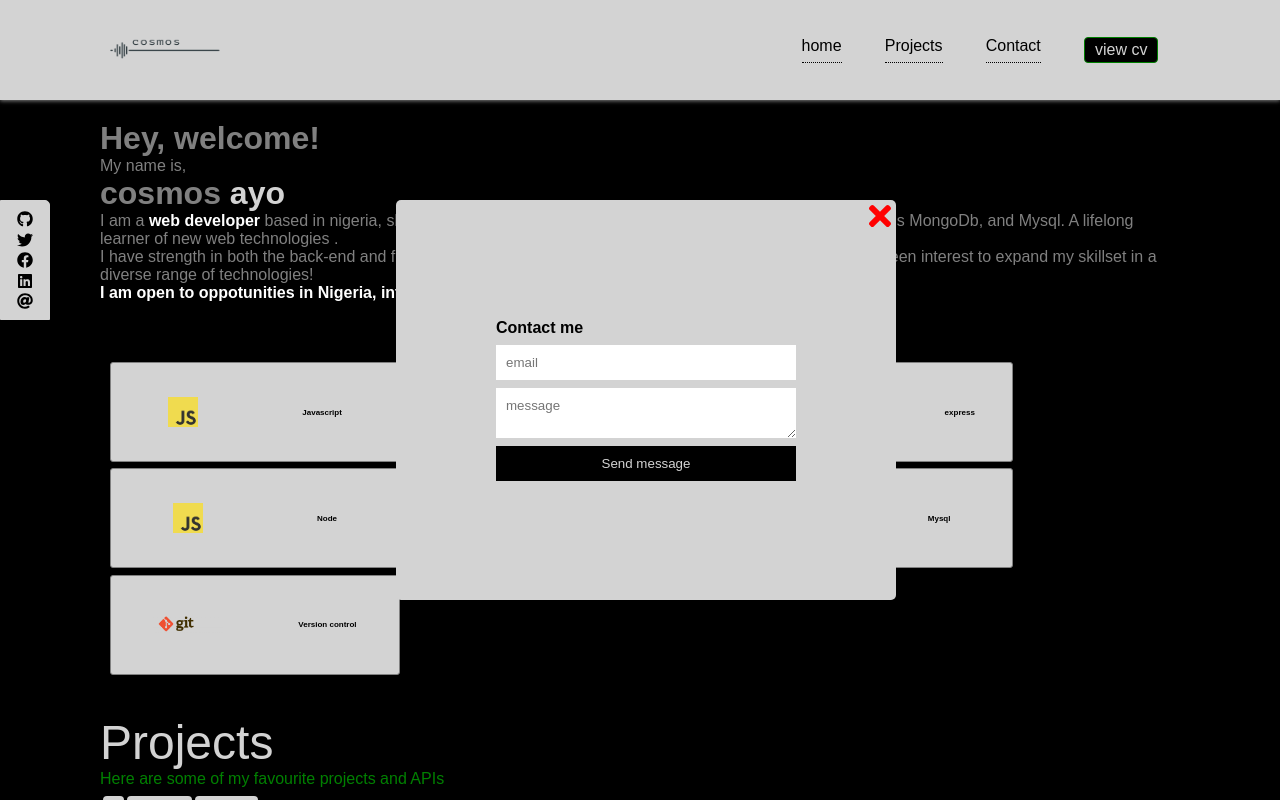
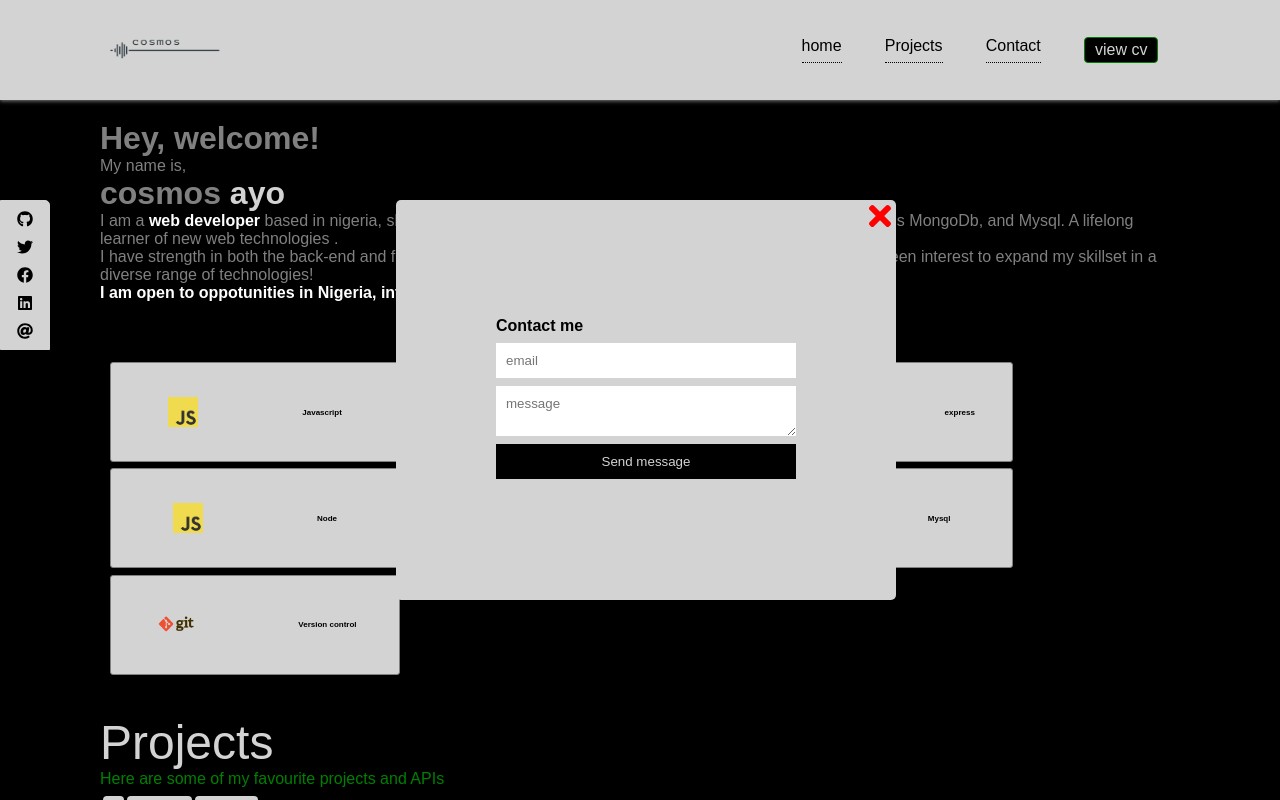
Before and after one commit to Cosmosvybes/cosmos-portfolio, a React (Vite) app: page / in a window 1280 px wide. Both pictures are taken after a click on the link "Contact". Shown: the top 800 px of the page. Built offline with nearby package versions, Linux system fonts and the light colour scheme; a web font is replaced by a local one.

Commit message:
connected the server side

```diff
--- a/src/Components/Contact.jsx
+++ b/src/Components/Contact.jsx
@@ -1,8 +1,42 @@
+import { useEffect, useState } from "react";
 import "./Contact.css";
 const Media = () => {
+  const [email, setEmail] = useState("");
+  const [message, setMessage] = useState("");
+  const [response, setResponse] = useState("");
+
   const handleContactMe = (e) => {
     e.preventDefault();
+    if (!email || !message) {
+      return;
+    }
+    const objectData = { email, message };
+    fetch("/api/contact/me/message", {
+      method: "POST",
+      headers: { "Content-Type": "Application/json" },
+      body: JSON.stringify({ ...objectData }),
+    })
+      .then((result) => {
+        if (!result.ok) {
+          throw new Error("operation failed");
+        }
+        return result.json();
+      })
+      .then((response) => {
+        setResponse(response.response);
+      })
+      .catch((err) => {
+        console.log(err);
+      });
+    setEmail("");
+    setMessage("");
   };
+
+  useEffect(() => {
+    setTimeout(() => {
+      setResponse("");
+    }, 8000);
+  }, [response]);
 
   return (
     <>
@@ -11,9 +45,24 @@ const Media = () => {
         <div className="">
           <h4> Send message! </h4>
           <form onSubmit={handleContactMe}>
-            <input type="text" placeholder="email" />
-            <textarea maxLength={200} placeholder="message" />
+            <input
+              type="email"
+              placeholder="email"
+              value={email}
+              onChange={(e) => setEmail(e.target.value)}
+            />
+            <textarea
+              maxLength={200}
+              placeholder="message"
+              value={message}
+              onChange={(e) => {
+                setMessage(e.target.value);
+              }}
+            />
             <input id="submit" type="submit" value="Send message" />
+            <p style={{ color: "lightgreen", textAlign: "center" }}>
+              {response}
+            </p>
           </form>
         </div>
       </section>
--- a/src/Components/Header.css
+++ b/src/Components/Header.css
@@ -17,7 +17,7 @@ header {
   top: 200%;
   border: 1px solid lightgrey;
   width: 50px;
-  height: 120px;
+  height: 150px;
   justify-content: space-between;
   display: flex;
   flex-direction: column;
@@ -51,6 +51,7 @@ textarea {
   padding: 10px 10px;
   margin-top: 0.5rem;
   outline: none;
+  color: black;
 }
 .contact-me input:hover {
   outline: 2px solid black;
@@ -253,9 +254,8 @@ textarea {
   }
   .icon-item {
     margin-bottom: 0.8rem;
-    font-weight: 300;
-    font-size: 1.2rem;
-    margin-top: 0.5rem;
+    /* font-weight: 300; */
+    font-size: 1.5rem;
     color: black;
   }
   .header #logo {
--- a/src/Components/Header.jsx
+++ b/src/Components/Header.jsx
@@ -34,6 +34,41 @@ const Header = () => {
   const contactMe = () => {
     setContactFormShow(!contactFormShow);
   };
+  const [email, setEmail] = useState("");
+  const [message, setMessage] = useState("");
+  const [response, setResponse] = useState("");
+
+  const handleContactMe = (e) => {
+    e.preventDefault();
+    if (!email || !message) {
+      return;
+    }
+    const objectData = { email, message };
+    fetch("/api/contact/me/message", {
+      method: "POST",
+      headers: { "Content-Type": "Application/json" },
+      body: JSON.stringify({ ...objectData }),
+    })
+      .then((result) => {
+        if (!result.ok) {
+          throw new Error("operation failed");
+        }
+        return result.json();
+      })
+      .then((response) => {
+        setResponse(response.response);
+      })
+      .catch((err) => {
+        console.log(err);
+      });
+    setEmail("");
+    setMessage("");
+  };
+    useEffect(() => {
+      setTimeout(() => {
+        setResponse("");
+      }, 8000);
+    }, [response]);
 
   return (
     <>
@@ -97,10 +132,28 @@ const Header = () => {
           {contactFormShow && (
             <div className="">
               <h4> Contact me </h4>
-              <form>
-                <input type="text" placeholder="email" />
-                <textarea maxLength={200} placeholder="message" />
+              <form onSubmit={handleContactMe}>
+                <input
+                  type="email"
+                  placeholder="email"
+                  value={email}
+                  onChange={(e) => {
+                    setEmail(e.target.value);
+                  }}
+                />
+                <textarea
+                  maxLength={200}
+                  placeholder="message"
+                  value={message}
+                  onChange={(e) => {
+                    setMessage(e.target.value);
+                  }}
+                />
                 <input type="submit" value="Send message" id="submit" />
+                <p style={{ textAlign: "center", paddingTop: "5px" }}>
+                  {" "}
+                  {response}
+                </p>
               </form>
             </div>
           )}
--- a/vite.config.js
+++ b/vite.config.js
@@ -6,5 +6,8 @@ export default defineConfig({
   plugins: [react()],
   server: {
     port: 3000,
+    proxy: {
+      "/api": "https://cosmos-be.onrender.com/",
+    },
   },
 });
```
